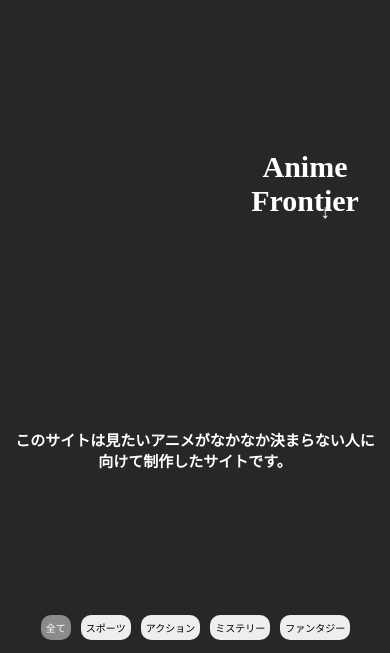
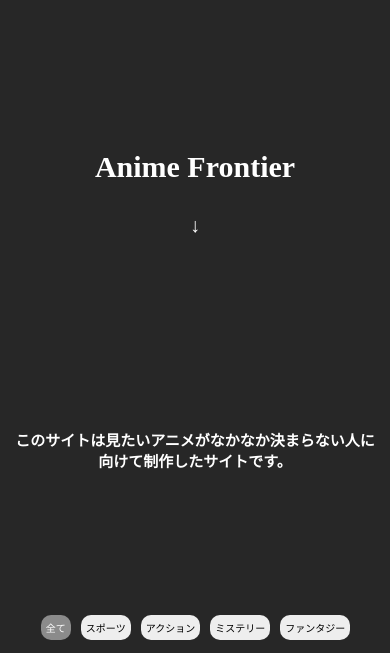
Before and after one commit to sgontm/anime, a plain HTML site: page index.html in a window 390 px wide. Shown: the top 653 px of the page. Drawn offline with nearby package versions, Linux system fonts and the light colour scheme; a script that the page names is missing.

Commit message:
モバイル

```diff
--- a/index.css
+++ b/index.css
@@ -14,7 +14,6 @@ body {
 .top {
     width: 1440px;
     height: 700px;
-    position: relative;
 }
 
 .top h1{
@@ -22,8 +21,6 @@ body {
     text-align: center;
     padding: 300px 0px 10px 0px;
     font-size: 100px;
-    position: absolute;
-    left: 335px;
 
 }
 
@@ -32,9 +29,6 @@ body {
     text-align: center;
     font-size: 80px;
     margin: 20px;
-    position: absolute;
-    top: 500px;
-    left: 650px;
 }
 
 .scroll_up {
--- a/index.html
+++ b/index.html
@@ -135,7 +135,7 @@
                 </div>
             </div>
         </li>
-        <li class="item sort03 sp">
+        <li class="item sort04 sp">
             <div class="genre muuri-item-content">
                 <a href="sosusou/sousou.html">
                     <div class="card">
@@ -171,7 +171,7 @@
                 </div>
             </div>
         </li>
-        <li class="item sort03 sp">
+        <li class="item sort01 sp">
             <div class="genre">
                 <a href="haikyu/haikyu.html">
                     <div class="card">
--- a/mobile.css
+++ b/mobile.css
@@ -9,22 +9,19 @@
     }
 
     .top h1{
+       margin: 0 auto;
         color: #ffffff;
         text-align: center;
         padding: 150px 0px 10px 0px;
         font-size: 30px;
-        position: absolute;
-        left: 220px;
     }
 
     .top h2{
+        margin: 0 auto;
         font-size: 20px;
-        position: absolute;
         color: #ffffff;
         text-align: center;
         margin: 20px;
-        top: 180px;
-        left: 300px;
     }
 
     .arrangement {
```
